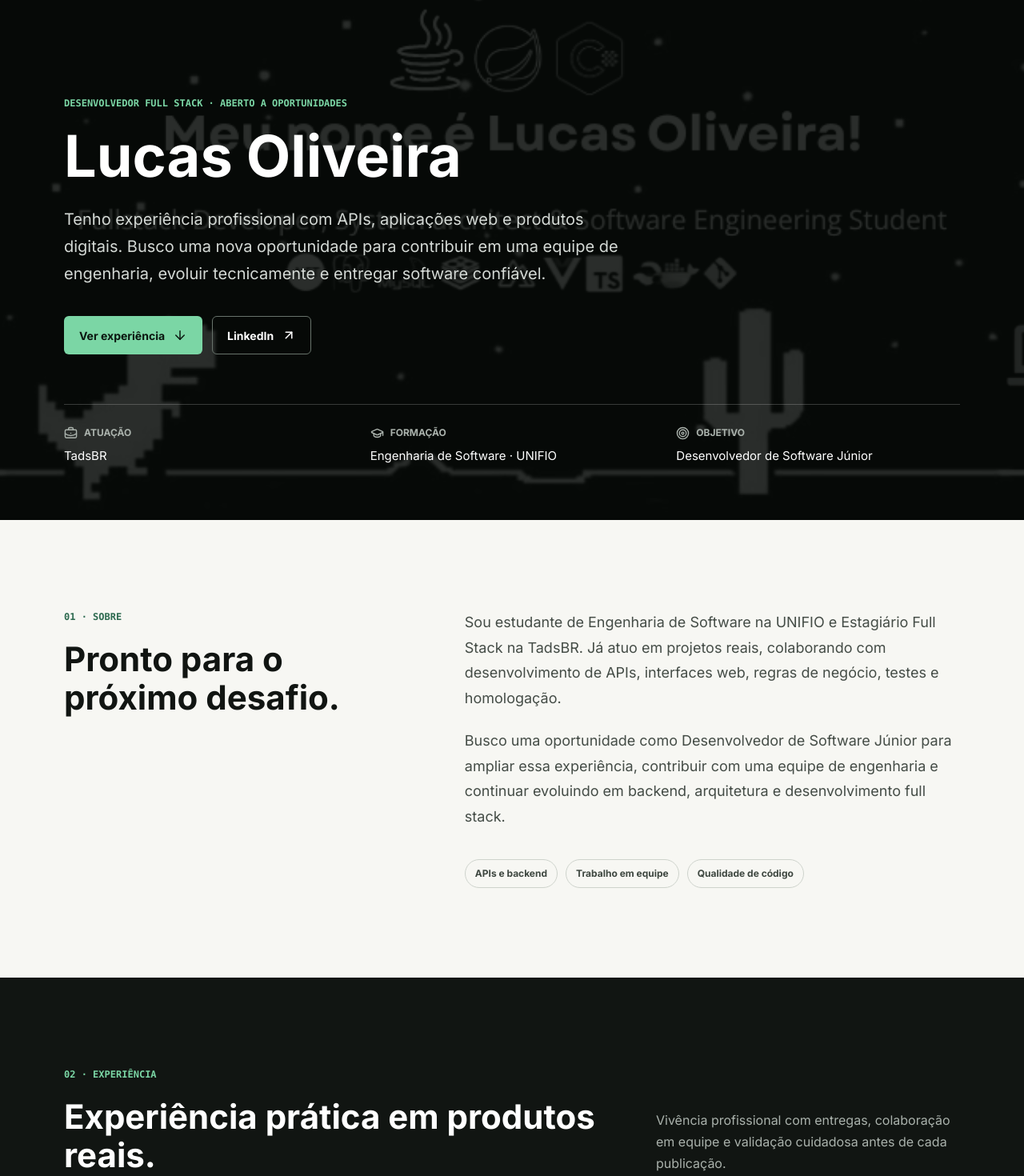
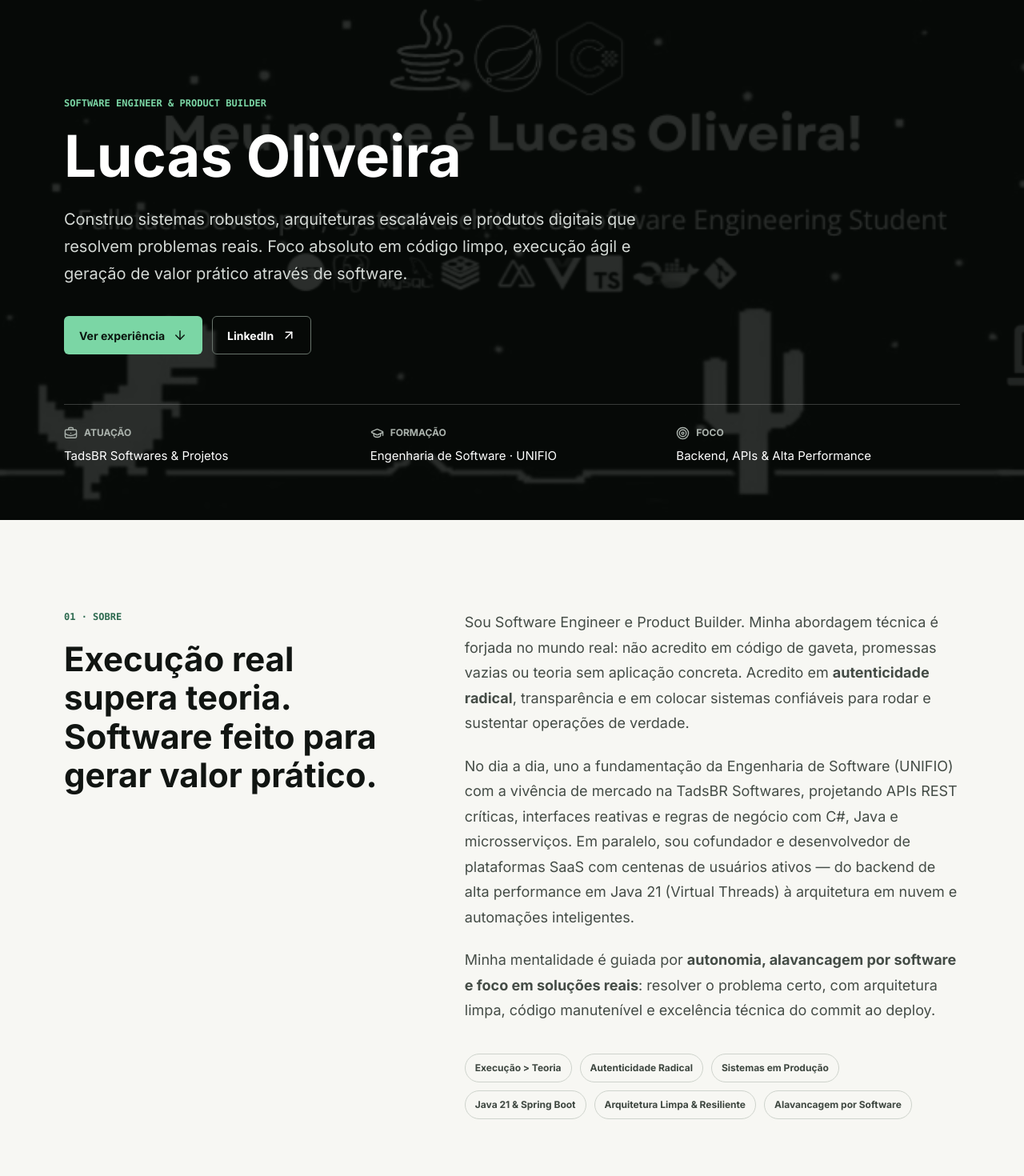
Before and after one commit to LucasOliveira09/Portfolio, a Nuxt app: page / in a window 1280 px wide. Shown: the part 140-1610 px from the top of the page at 80% size. Built offline with nearby package versions, Linux system fonts and the light colour scheme.

Commit message:
Refatorar Sobre e posicionamento profissional com foco em valores e engenharia real

```diff
--- a/app/pages/index.vue
+++ b/app/pages/index.vue
@@ -18,10 +18,10 @@ import {
 const currentYear = new Date().getFullYear()
 
 useSeoMeta({
-  title: 'Lucas Oliveira | Software Engineer & Full-Stack Developer',
-  ogTitle: 'Lucas Oliveira | Software Engineer & Full-Stack Developer',
-  description: 'Portfólio de Lucas Oliveira, desenvolvedor full stack aberto a novas oportunidades em backend, APIs e Engenharia de Software.',
-  ogDescription: 'Experiência, competências e projetos de Lucas Oliveira em Engenharia de Software.',
+  title: 'Lucas Oliveira | Software Engineer & Product Builder',
+  ogTitle: 'Lucas Oliveira | Software Engineer & Product Builder',
+  description: 'Portfólio de Lucas Oliveira — Software Engineer & Product Builder especializado em arquitetura backend, APIs escaláveis e produtos digitais.',
+  ogDescription: 'Engenharia de software, sistemas em produção e produtos digitais construídos por Lucas Oliveira.',
   ogImage: '/banner-lucas.png',
   twitterCard: 'summary_large_image',
 })
@@ -35,7 +35,7 @@ useHead({
         '@context': 'https://schema.org',
         '@type': 'Person',
         name: 'Lucas Oliveira',
-        jobTitle: 'Software Engineer & Full-Stack Developer',
+        jobTitle: 'Software Engineer & Product Builder',
         url: 'https://lubiagency.com.br/',
         sameAs: [
           'https://github.com/LucasOliveira09',
@@ -170,11 +170,10 @@ const projects = [
       <header id="inicio" class="hero-shell">
         <div class="hero-overlay" aria-hidden="true"></div>
         <div class="site-container hero-content">
-          <p class="hero-kicker">Desenvolvedor Full Stack · Aberto a oportunidades</p>
+          <p class="hero-kicker">Software Engineer & Product Builder</p>
           <h1>Lucas Oliveira</h1>
           <p class="hero-summary">
-            Tenho experiência profissional com APIs, aplicações web e produtos digitais.
-            Busco uma nova oportunidade para contribuir em uma equipe de engenharia, evoluir tecnicamente e entregar software confiável.
+            Construo sistemas robustos, arquiteturas escaláveis e produtos digitais que resolvem problemas reais. Foco absoluto em código limpo, execução ágil e geração de valor prático através de software.
           </p>
 
           <div class="hero-actions">
@@ -191,15 +190,15 @@ const projects = [
           <dl class="hero-facts">
             <div>
               <dt><BriefcaseBusiness :size="17" aria-hidden="true" /> Atuação</dt>
-              <dd>TadsBR</dd>
+              <dd>TadsBR Softwares & Projetos</dd>
             </div>
             <div>
               <dt><GraduationCap :size="17" aria-hidden="true" /> Formação</dt>
               <dd>Engenharia de Software · UNIFIO</dd>
             </div>
             <div>
-              <dt><Target :size="17" aria-hidden="true" /> Objetivo</dt>
-              <dd>Desenvolvedor de Software Júnior</dd>
+              <dt><Target :size="17" aria-hidden="true" /> Foco</dt>
+              <dd>Backend, APIs & Alta Performance</dd>
             </div>
           </dl>
         </div>
@@ -209,19 +208,25 @@ const projects = [
         <div class="site-container about-grid">
           <div>
             <p class="section-label">01 · Sobre</p>
-            <h2>Pronto para o próximo desafio.</h2>
+            <h2>Execução real supera teoria. Software feito para gerar valor prático.</h2>
           </div>
           <div class="about-copy">
             <p>
-              Sou estudante de Engenharia de Software na UNIFIO e Estagiário Full Stack na TadsBR. Já atuo em projetos reais, colaborando com desenvolvimento de APIs, interfaces web, regras de negócio, testes e homologação.
+              Sou Software Engineer e Product Builder. Minha abordagem técnica é forjada no mundo real: não acredito em código de gaveta, promessas vazias ou teoria sem aplicação concreta. Acredito em <strong>autenticidade radical</strong>, transparência e em colocar sistemas confiáveis para rodar e sustentar operações de verdade.
             </p>
             <p>
-              Busco uma oportunidade como Desenvolvedor de Software Júnior para ampliar essa experiência, contribuir com uma equipe de engenharia e continuar evoluindo em backend, arquitetura e desenvolvimento full stack.
+              No dia a dia, uno a fundamentação da Engenharia de Software (UNIFIO) com a vivência de mercado na TadsBR Softwares, projetando APIs REST críticas, interfaces reativas e regras de negócio com C#, Java e microsserviços. Em paralelo, sou cofundador e desenvolvedor de plataformas SaaS com centenas de usuários ativos — do backend de alta performance em Java 21 (Virtual Threads) à arquitetura em nuvem e automações inteligentes.
             </p>
-            <div class="about-principles" aria-label="Princípios de trabalho">
-              <span>APIs e backend</span>
-              <span>Trabalho em equipe</span>
-              <span>Qualidade de código</span>
+            <p>
+              Minha mentalidade é guiada por <strong>autonomia, alavancagem por software e foco em soluções reais</strong>: resolver o problema certo, com arquitetura limpa, código manutenível e excelência técnica do commit ao deploy.
+            </p>
+            <div class="about-principles" aria-label="Princípios e valores">
+              <span>Execução > Teoria</span>
+              <span>Autenticidade Radical</span>
+              <span>Sistemas em Produção</span>
+              <span>Java 21 & Spring Boot</span>
+              <span>Arquitetura Limpa & Resiliente</span>
+              <span>Alavancagem por Software</span>
             </div>
           </div>
         </div>
@@ -319,12 +324,12 @@ const projects = [
         <div class="site-container contact-inner">
           <div>
             <p class="section-label">05 · Contato</p>
-            <h2>Estou aberto a novas oportunidades em desenvolvimento de software.</h2>
+            <h2>Tem um desafio técnico ou projeto relevante? Vamos conversar.</h2>
           </div>
           <div class="contact-actions">
             <a href="mailto:lucasleiteoliveira09@gmail.com" class="button button-primary">
               <Mail :size="18" aria-hidden="true" />
-              Falar sobre uma oportunidade
+              Entrar em contato
             </a>
             <a href="https://github.com/LucasOliveira09" target="_blank" rel="noopener noreferrer" class="icon-link" aria-label="GitHub de Lucas Oliveira">
               <Github :size="22" aria-hidden="true" />
--- a/nuxt.config.ts
+++ b/nuxt.config.ts
@@ -19,22 +19,22 @@ export default defineNuxtConfig({
       meta: [
         { charset: 'utf-8' },
         { name: 'viewport', content: 'width=device-width, initial-scale=1' },
-        { name: 'description', content: 'Portfólio de Lucas Oliveira, desenvolvedor full stack aberto a novas oportunidades em backend, APIs e Engenharia de Software.' },
+        { name: 'description', content: 'Portfólio de Lucas Oliveira — Software Engineer & Product Builder especializado em arquitetura backend, microsserviços, produtos reais e alta performance.' },
         { name: 'format-detection', content: 'telephone=no' },
         { name: 'theme-color', content: '#111512' },
         // Open Graph / Facebook
         { property: 'og:type', content: 'website' },
         { property: 'og:url', content: 'https://lubiagency.com.br/' },
-        { property: 'og:title', content: 'Lucas Oliveira | Software Engineer & Full-Stack Developer' },
-        { property: 'og:description', content: 'Experiência, competências e projetos de Lucas Oliveira em Engenharia de Software.' },
+        { property: 'og:title', content: 'Lucas Oliveira | Software Engineer & Product Builder' },
+        { property: 'og:description', content: 'Engenharia de software, sistemas em produção e produtos digitais construídos por Lucas Oliveira.' },
         { property: 'og:image', content: '/banner-lucas.png' },
         // Twitter
         { name: 'twitter:card', content: 'summary_large_image' },
         { name: 'twitter:url', content: 'https://lubiagency.com.br/' },
-        { name: 'twitter:title', content: 'Lucas Oliveira | Software Engineer & Full-Stack Developer' },
-        { name: 'twitter:description', content: 'Experiência, competências e projetos de Lucas Oliveira em Engenharia de Software.' },
+        { name: 'twitter:title', content: 'Lucas Oliveira | Software Engineer & Product Builder' },
+        { name: 'twitter:description', content: 'Engenharia de software, sistemas em produção e produtos digitais construídos por Lucas Oliveira.' },
         { name: 'twitter:image', content: '/banner-lucas.png' },
-        { name: 'keywords', content: 'Lucas Oliveira, Software Engineer, Desenvolvedor Full Stack, Java, C#, TypeScript, APIs REST, Arquitetura de Software, Inteligência Artificial' }
+        { name: 'keywords', content: 'Lucas Oliveira, Software Engineer, Product Builder, Java 21, Spring Boot, C#, TypeScript, APIs REST, Arquitetura de Software, Microsserviços' }
       ],
       link: [
         { rel: 'icon', type: 'image/x-icon', href: '/favicon.ico' },
```
